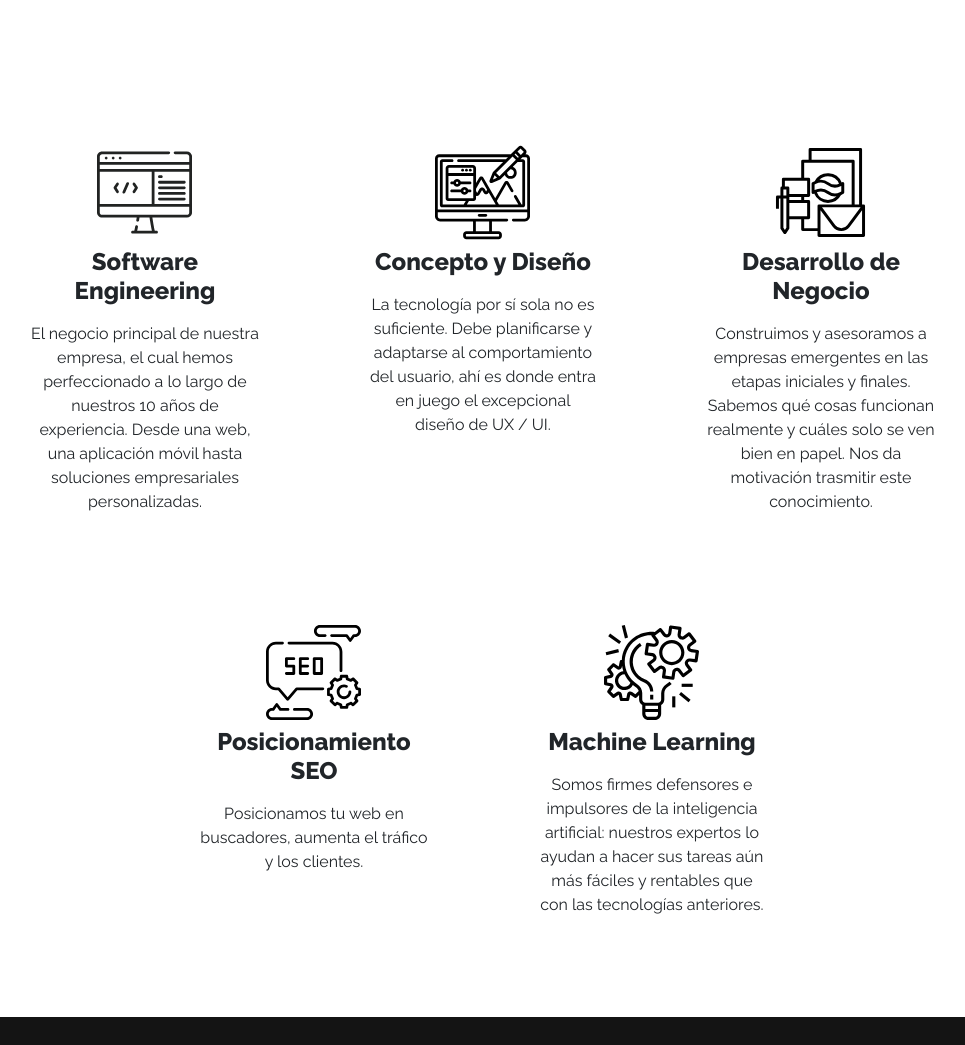
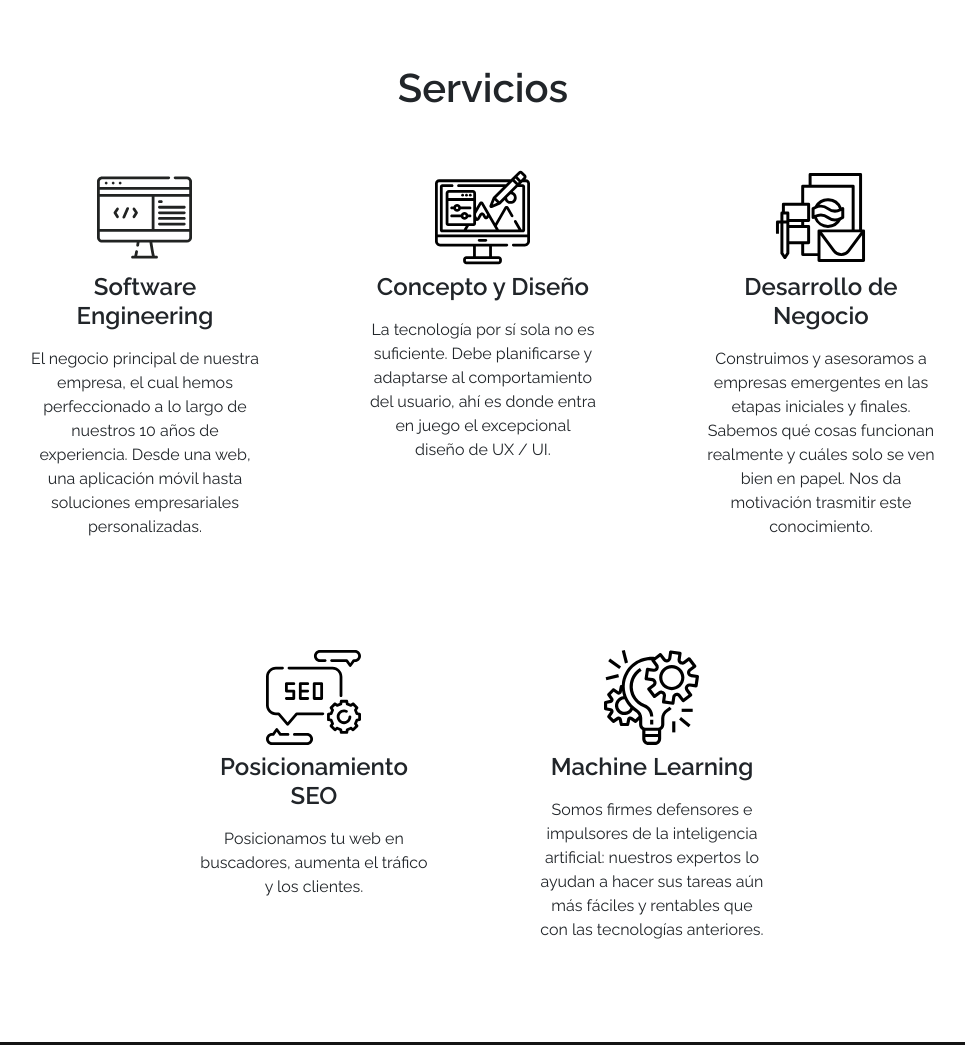
Before and after one commit to francociprian/9POINTS, a website: page paginas/servicios.html in a window 1280 px wide. Shown: the part 860-1905 px from the top of the page, without its empty margins (157-1122 px from the left). Drawn offline with nearby package versions, Linux system fonts and the light colour scheme.

Commit message:
modificando encabezados

```diff
--- a/paginas/servicios.html
+++ b/paginas/servicios.html
@@ -76,32 +76,32 @@
             </div>
         </section>
 
-        <!-- Servicios que presta la empresa -->
         <section class="servicios">
+            <h2 class="servicios__title">Servicios</h2>
             <div class="servicios__boxes wow animate__animated animate__zoomIn">
                 <div class="wow animate__animated animate__zoomIn">
                     <img class="servicios__icons" src="../image/servicios/code.svg" alt="Icono Software Engineering">
-                    <h2 class="servicios__title">Software Engineering</h2>
+                    <h3 class="servicios__nombre">Software Engineering</h3>
                     <p class="servicios__desc">El negocio principal de nuestra empresa, el cual hemos perfeccionado a lo largo de nuestros 10 años de experiencia. Desde una web, una aplicación móvil hasta soluciones empresariales personalizadas.</p>
                 </div>
                 <div class="wow animate__animated animate__zoomIn">
                     <img class="servicios__icons" src="../image/servicios/digital.svg" alt="Icono Concepto y Diseño">
-                    <h2 class="servicios__title">Concepto y Diseño</h2>
+                    <h3 class="servicios__nombre">Concepto y Diseño</h3>
                     <p class="servicios__desc">La tecnología por sí sola no es suficiente. Debe planificarse y adaptarse al comportamiento del usuario, ahí es donde entra en juego el excepcional diseño de UX / UI.</p>
                 </div>
                 <div class="wow animate__animated animate__zoomIn">
                     <img class="servicios__icons" src="../image/servicios/branding.svg" alt="Icono Desarrollo de Negocio" >
-                    <h2 class="servicios__title">Desarrollo de Negocio</h2>
+                    <h3 class="servicios__nombre">Desarrollo de Negocio</h3>
                     <p class="servicios__desc">Construimos y asesoramos a empresas emergentes en las etapas iniciales y finales. Sabemos qué cosas funcionan realmente y cuáles solo se ven bien en papel. Nos da motivación trasmitir este conocimiento.</p>
                 </div>
                 <div class="wow animate__animated animate__zoomIn">
                     <img class="servicios__icons" src="../image/servicios/seo.svg" alt="Icono SEO">
-                    <h2 class="servicios__title">Posicionamiento SEO</h2>
+                    <h3 class="servicios__nombre">Posicionamiento SEO</h3>
                     <p class="servicios__desc">Posicionamos tu web en buscadores, aumenta el tráfico y los clientes.</p>
                 </div>
                 <div class="wow animate__animated animate__zoomIn">
                     <img class="servicios__icons" src="../image/servicios/machineLearning.svg" alt="Icono Machine Learning">
-                    <h2 class="servicios__title">Machine Learning</h2>
+                    <h3 class="servicios__nombre">Machine Learning</h3>
                     <p class="servicios__desc">Somos firmes defensores e impulsores de la inteligencia artificial: nuestros expertos lo ayudan a hacer sus tareas aún más fáciles y rentables que con las tecnologías anteriores.</p>
                 </div>
             </div>
--- a/scss/_contacto.scss
+++ b/scss/_contacto.scss
@@ -28,7 +28,7 @@
             & .infoTitulo {
                 padding: 0 0 0 40px;
                 font-size: 1.5em;
-                font-weight: 600;
+                font-weight: 500;
                 margin-bottom: 5px;
                 color: $black_primary;
             }
--- a/scss/_servicios.scss
+++ b/scss/_servicios.scss
@@ -2,7 +2,13 @@
 .servicios {
     width: 80%;
     margin: auto;
-    margin-top: 135px;
+    margin-top: 4rem;
+    &__title {
+        font-size: 2.5em;
+        font-weight: 600;
+        text-align: center;
+        padding-bottom: 2.5rem ;
+    }
     &__boxes {
         display: flex;
         flex-wrap: wrap;
@@ -17,12 +23,12 @@
         width: 95px;
         transition: transform .6s;
         &:hover {
-            transform: scale(1.3);
+            transform: scale(1.1);
         }
     }
-    &__title {
+    &__nombre {
         font-size: 1.5em;
-        font-weight: 800;
+        font-weight: 600;
         text-align: center;
         padding: 0.5rem 0;
     }
```
Also changed, not shown: index.html (+1 -0 lines), paginas/contacto.html (+1 -0 lines), paginas/proyectos.html (+5 -1 lines), css/main.css.
